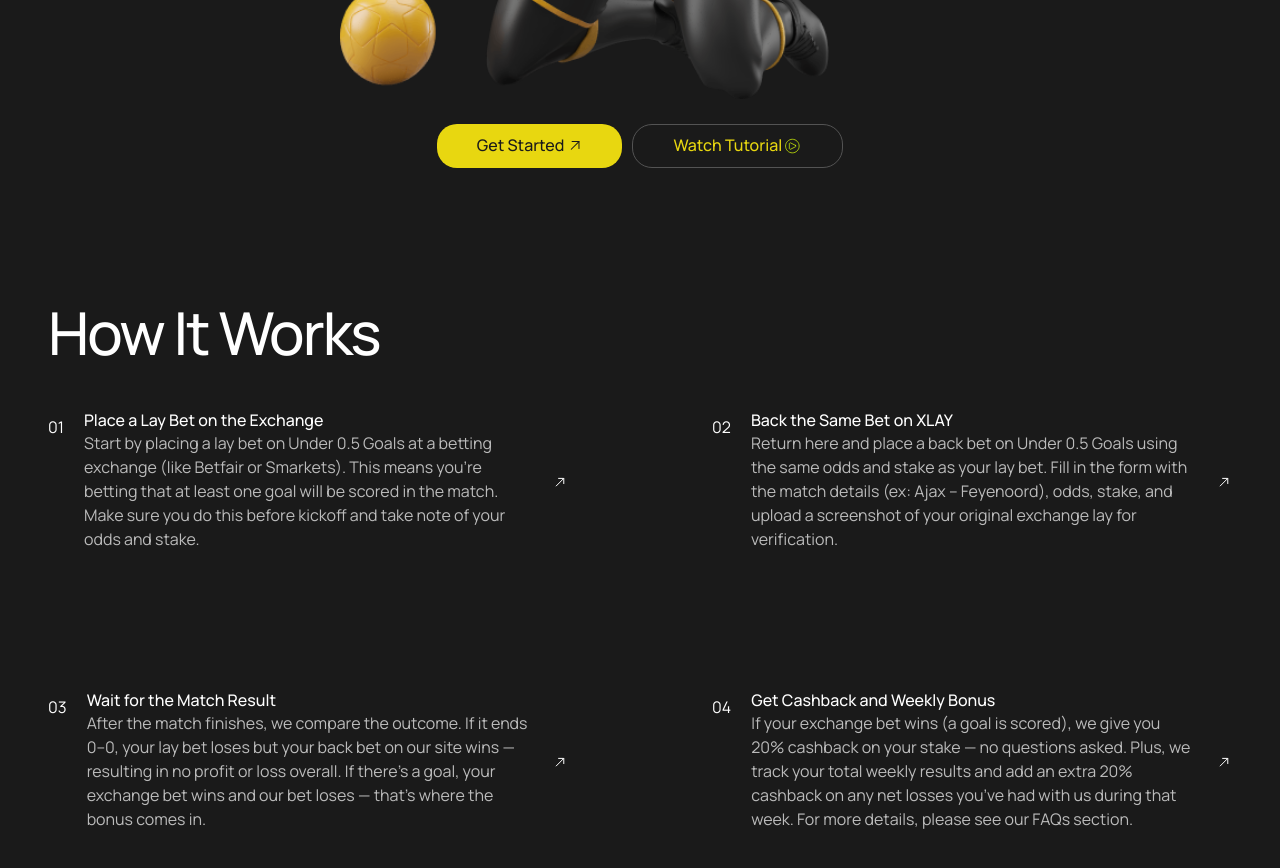
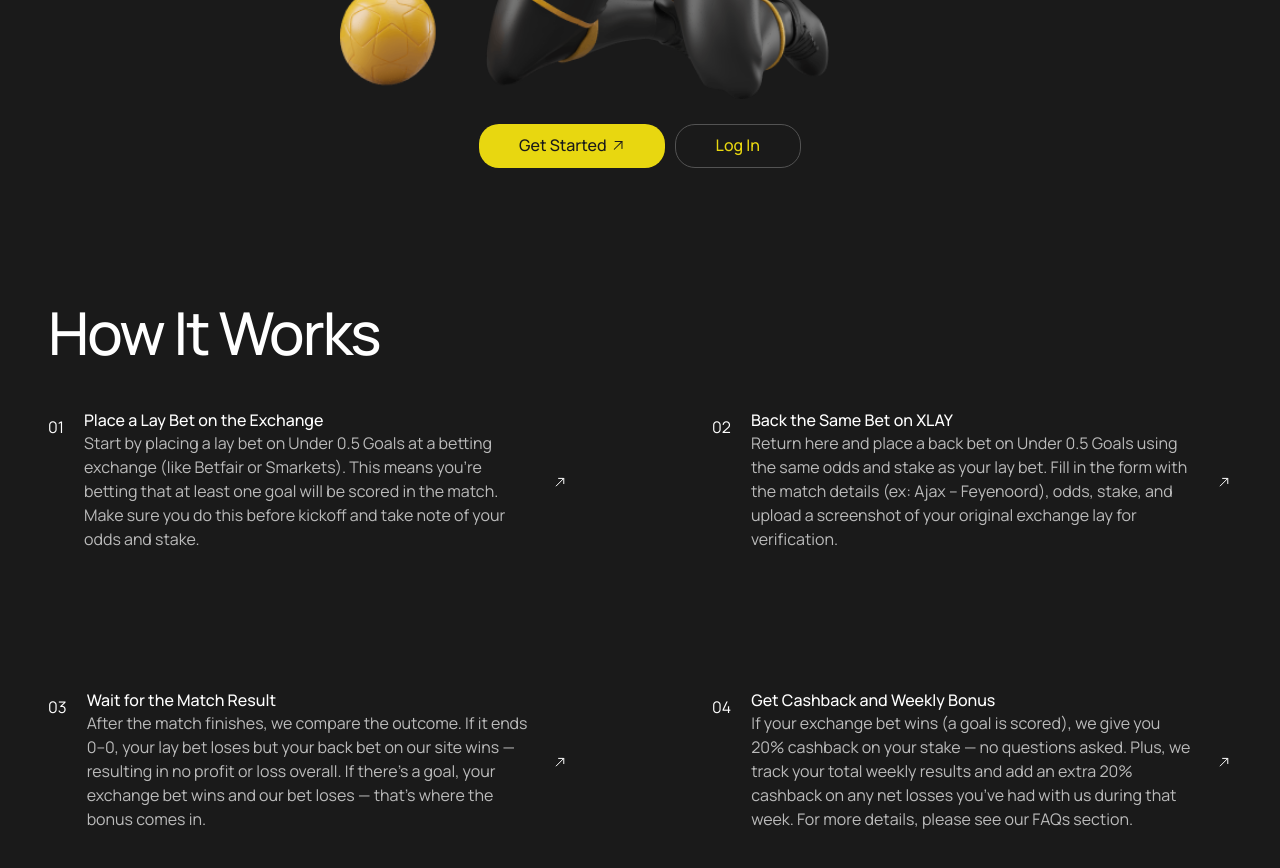
Before and after one commit to xlay22io-glitch/Frontend, a React (Vite) app: page / in a window 1280 px wide. Shown: the part 840-1708 px from the top of the page. Built offline with nearby package versions, Linux system fonts and the light colour scheme; no server answers.

Commit message:
Make functionable Get Started and Log In buttons

```diff
--- a/src/pages/Home.tsx
+++ b/src/pages/Home.tsx
@@ -2,7 +2,6 @@ import { Box, Typography } from "@mui/material";
 import CustomButton from "../components/common/CustomButton";
 
 import RedirectIcon from "../assets/icons/redirect-icon.svg";
-import PlayIcon from "../assets/icons/play-icon.svg";
 import Player from "../assets/images/player.png";
 import WhiteRedirectIcon from "../assets/icons/white-redirect-icon.svg";
 import InstantCashbackIcon from "../assets/icons/instant-cashback-icon.svg";
@@ -12,6 +11,7 @@ import NoLuckTransparentIcon from "../assets/icons/no-luck-transparent-icon.svg"
 import FAQ from "../components/home/FAQ";
 import Logo from "../components/common/Logo";
 import Footer from "../components/navigation/Footer";
+import { useNavigate } from "react-router-dom";
 
 const EXPLANATION_CONTENT = [
   {
@@ -85,6 +85,16 @@ const NO_LUCK_TRANSPARENT_CONTENT = [
   },
 ];
 const Home = () => {
+  const navigate = useNavigate();
+
+  const handleGetStarted = () => {
+    navigate("/register");
+  };
+
+  const handleLogin = () => {
+    navigate("/login");
+  };
+
   return (
     <Box>
       <Box
@@ -161,6 +171,7 @@ const Home = () => {
         >
           <CustomButton
             variant="primary"
+            onClick={handleGetStarted}
             sx={{
               display: "flex",
               alignItems: "center",
@@ -184,6 +195,7 @@ const Home = () => {
           </CustomButton>
           <CustomButton
             variant="outlined"
+            onClick={handleLogin}
             sx={{
               padding: { md: "20px 40px" },
             }}
@@ -194,13 +206,8 @@ const Home = () => {
                 color: (theme) => theme.palette.primary.main,
               }}
             >
-              Watch Tutorial
+              Log In
             </Typography>
-            <Box
-              component={"img"}
-              src={PlayIcon}
-              sx={{ width: "20px", height: "20px" }}
-            />
           </CustomButton>
         </Box>
 
```
